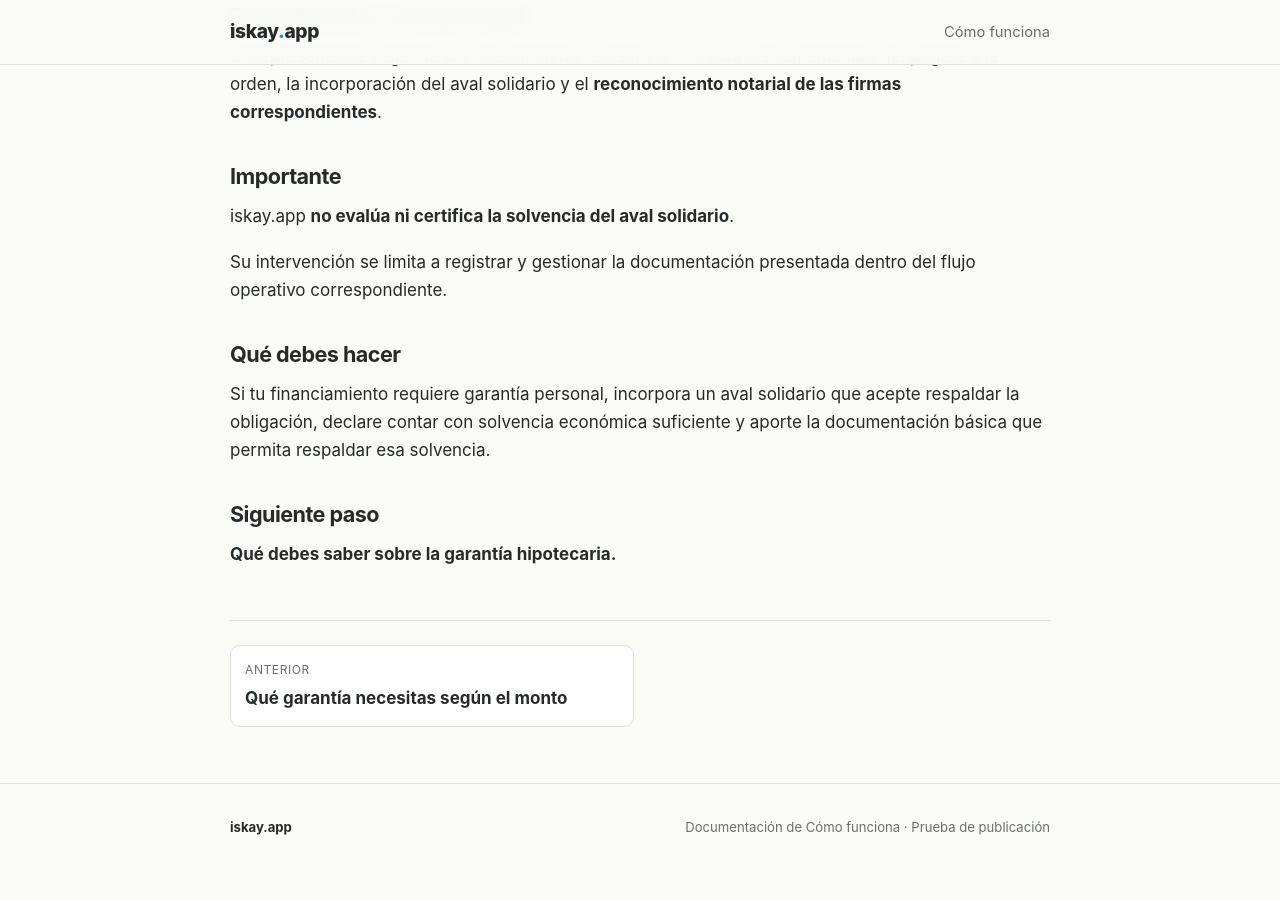
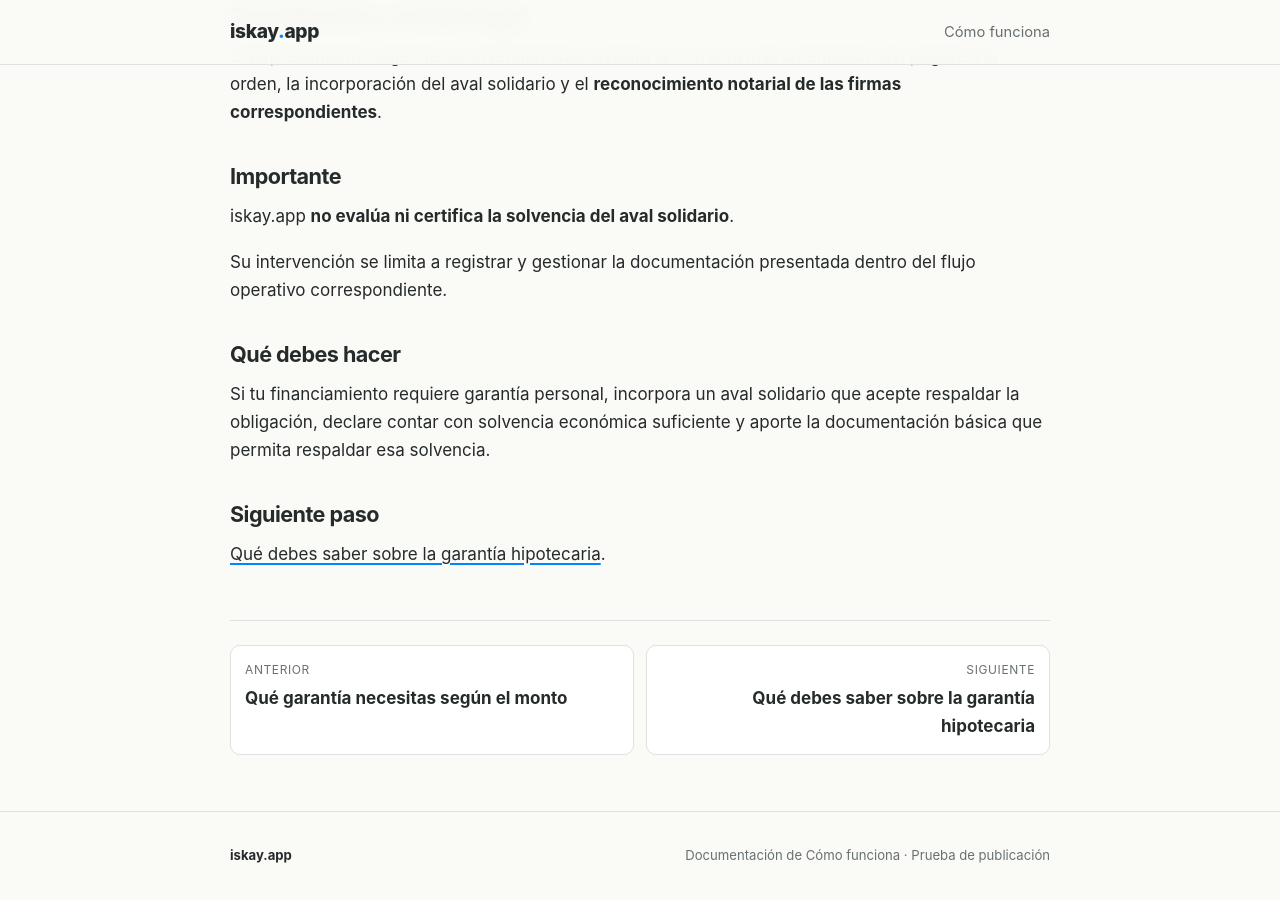
Before and after one commit to iskayApp/como-funciona, a Jekyll site: the page built from ideas/financiamiento-reembolsable/promotores/02-configura-tu-financiamiento/11-que-debe-cumplir-el-aval-solidario.md, in a window 1280 px wide and 900 px high, scrolled down 1160 px. Built offline with Jekyll 4.4.1, drawn with Linux system fonts in a browser that asks for light colours; before the commit the page ends 2032 px from its top, so only the background shows below that; some of the changed lines change nothing that is shown.

Commit message:
docs: enlazar ficha 11 con ficha 12

```diff
--- a/ideas/financiamiento-reembolsable/promotores/02-configura-tu-financiamiento/11-que-debe-cumplir-el-aval-solidario.md
+++ b/ideas/financiamiento-reembolsable/promotores/02-configura-tu-financiamiento/11-que-debe-cumplir-el-aval-solidario.md
@@ -14,6 +14,8 @@ status: "Borrador para revisión"
 reviewed: "2026-11-01"
 prev_url: /financiamiento-reembolsable/promotores/configura-tu-financiamiento/que-garantia-necesitas-segun-el-monto/
 prev_title: "Qué garantía necesitas según el monto"
+next_url: /financiamiento-reembolsable/promotores/configura-tu-financiamiento/que-debes-saber-sobre-la-garantia-hipotecaria/
+next_title: "Qué debes saber sobre la garantía hipotecaria"
 ---
 
 # Qué debe cumplir el aval solidario
@@ -61,4 +63,4 @@ Si tu financiamiento requiere garantía personal, incorpora un aval solidario qu
 
 ## Siguiente paso
 
-**Qué debes saber sobre la garantía hipotecaria.**
+[Qué debes saber sobre la garantía hipotecaria]({{ '/financiamiento-reembolsable/promotores/configura-tu-financiamiento/que-debes-saber-sobre-la-garantia-hipotecaria/' | relative_url }}).
```
